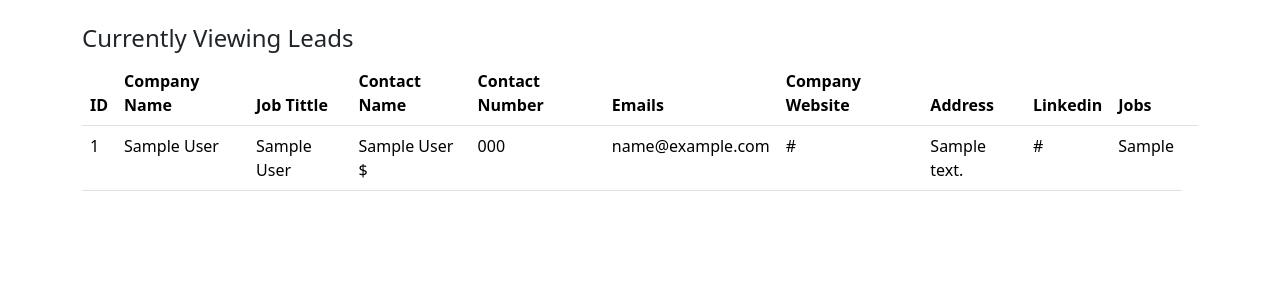
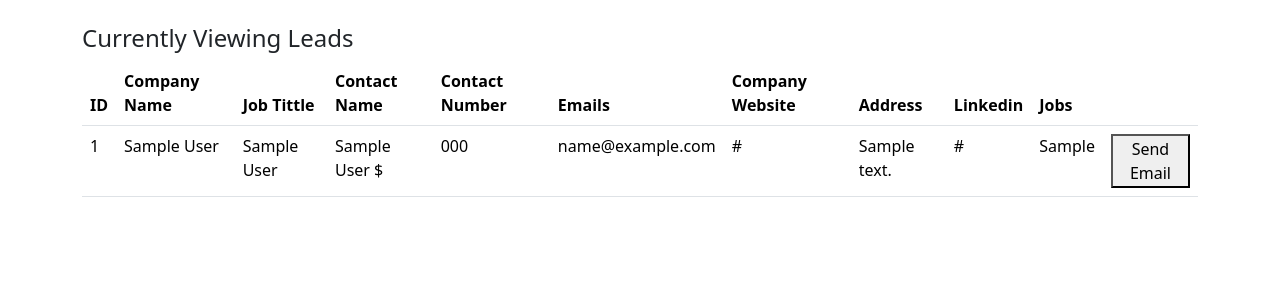
Before and after one commit to vaibhavj-sw/portal, a Django app: page /portal/ in a window 1280 px wide. Shown: the part 76-376 px from the top of the page. Run offline with Django 3.2, Linux system fonts and the light colour scheme; a user stored in the database is signed in; tables that the repository leaves empty hold one stand-in row (values such as "Sample post"); some libraries are stand-ins or nearby versions.

Commit message:
email button

```diff
--- a/employee/templates/home.html
+++ b/employee/templates/home.html
@@ -48,7 +48,7 @@
         <td>{{ item.address }}</td>
         <td>{{ item.linkedin }}</td>
         <td>{{ item.jobs }}</td>
-
+        <td><button type='button' id="my_button" onclick="location.href='mailto:{{ item.emails }}';"> Send Email</button></td>
 
 
 
```
